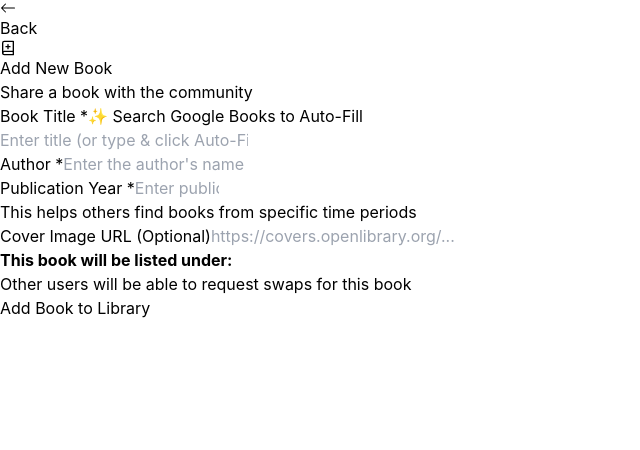
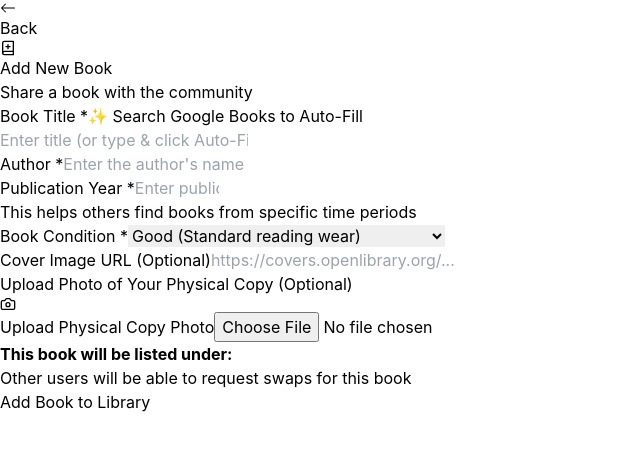
Before and after one commit to michaeltsige/BookSwap, a React (Vite) app in the folder frontend/: page /books/create in a window 1280 px wide. Shown: the top 450 px of the page, without its empty margins (0-640 px from the left). Built offline with nearby package versions, Linux system fonts and the light colour scheme; a web font is replaced by a local one.

Commit message:
feat: added Cloudinary condition photo upload and Book Condition badges to UI

```diff
--- a/frontend/src/components/home/booksPage/BookModal.jsx
+++ b/frontend/src/components/home/booksPage/BookModal.jsx
@@ -54,9 +54,14 @@ const BookModal = ({ book, onClose }) => {
               <img src={book.coverUrl} alt={book.title} className="h-64 object-contain shadow-sm" />
             </div>
           )}
-          {/* Year Badge */}
-          <div className="inline-block bg-gradient-to-r from-indigo-500 to-purple-600 text-white px-4 py-2 rounded-lg font-semibold mb-6">
-            Published: {book.publishYear}
+          {/* Year & Condition Badges */}
+          <div className="flex flex-wrap items-center gap-3 mb-6">
+            <div className="inline-block bg-gradient-to-r from-indigo-500 to-purple-600 text-white px-4 py-2 rounded-lg font-semibold">
+              Published: {book.publishYear}
+            </div>
+            <div className="inline-block bg-indigo-50 text-indigo-700 border border-indigo-200 px-4 py-2 rounded-lg font-semibold">
+              Condition: {book.condition || 'Good'}
+            </div>
           </div>
 
           {/* Book Info */}
@@ -85,6 +90,17 @@ const BookModal = ({ book, onClose }) => {
               </p>
             </div>
 
+            {book.conditionPhoto && (
+              <div className="p-4 bg-white rounded-lg border border-gray-200 text-center">
+                <p className="text-xs font-semibold text-gray-500 uppercase tracking-wider mb-3">
+                  Owner's Photo of Physical Copy
+                </p>
+                <div className="rounded-lg overflow-hidden max-h-56 flex justify-center bg-gray-50 p-2">
+                  <img src={book.conditionPhoto} alt="Physical copy condition" className="h-56 object-contain shadow-sm" />
+                </div>
+              </div>
+            )}
+
             <div className="p-4 bg-gray-50 rounded-lg">
               <p className="text-sm text-gray-700">
                 <strong>Owner:</strong> <span className="font-semibold text-gray-900">{book.ownerUsername}</span>
--- a/frontend/src/components/home/booksPage/BookSingleCard.jsx
+++ b/frontend/src/components/home/booksPage/BookSingleCard.jsx
@@ -112,6 +112,13 @@ const BookSingleCard = ({ book, userBooks }) => {
             <p className="text-gray-600 text-sm">{book.author}</p>
           </div>
 
+          {/* Condition Badge */}
+          <div className="mb-3">
+            <span className="inline-flex items-center px-2 py-0.5 rounded text-xs font-semibold bg-indigo-50 text-indigo-700 border border-indigo-100">
+              Condition: {book.condition || 'Good'}
+            </span>
+          </div>
+
           {/* Owner */}
           <div className="mb-4">
             <span className="text-xs font-medium text-gray-500">Owner:</span>
--- a/frontend/src/components/home/booksPage/UserBookSingleCard.jsx
+++ b/frontend/src/components/home/booksPage/UserBookSingleCard.jsx
@@ -54,8 +54,11 @@ const UserBookSingleCard = ({ book }) => {
             <p className="text-gray-600 text-sm">{book.author}</p>
           </div>
 
-          {/* Status */}
-          <div className="mb-4">
+          {/* Condition & Status */}
+          <div className="flex items-center gap-2 mb-4">
+            <span className="inline-flex items-center px-2 py-0.5 rounded text-xs font-semibold bg-gray-100 text-gray-700">
+              {book.condition || 'Good'}
+            </span>
             <span className="inline-flex items-center px-2.5 py-0.5 rounded-full text-xs font-medium bg-green-100 text-green-800">
               Your Book
             </span>
--- a/frontend/src/pages/CreateBooks.jsx
+++ b/frontend/src/pages/CreateBooks.jsx
@@ -5,14 +5,17 @@ import axios from 'axios';
 import { useNavigate } from 'react-router-dom';
 import { useSnackbar } from 'notistack';
 import { UserContext } from '../context/UserContext';
-import { LuBookPlus } from 'react-icons/lu';
+import { LuBookPlus, LuCamera } from 'react-icons/lu';
 
 const CreateBooks = () => {
   const [title, setTitle] = useState('');
   const [author, setAuthor] = useState('');
   const [publishYear, setPublishYear] = useState('');
   const [coverUrl, setCoverUrl] = useState('');
+  const [condition, setCondition] = useState('Good');
+  const [conditionPhoto, setConditionPhoto] = useState('');
   const [searching, setSearching] = useState(false);
+  const [uploadingPhoto, setUploadingPhoto] = useState(false);
   const [loading, setLoading] = useState(false);
   const navigate = useNavigate();
   const { enqueueSnackbar } = useSnackbar();
@@ -49,6 +52,38 @@ const CreateBooks = () => {
     }
   };
 
+  const handlePhotoUpload = async (e) => {
+    const file = e.target.files?.[0];
+    if (!file) return;
+
+    const cloudName = import.meta.env.VITE_CLOUDINARY_CLOUD_NAME;
+    const uploadPreset = import.meta.env.VITE_CLOUDINARY_UPLOAD_PRESET || 'bookswap_preset';
+
+    if (!cloudName) {
+      enqueueSnackbar('Cloudinary cloud name missing in Vercel .env settings', { variant: 'error' });
+      return;
+    }
+
+    const formData = new FormData();
+    formData.append('file', file);
+    formData.append('upload_preset', uploadPreset);
+
+    setUploadingPhoto(true);
+    try {
+      const res = await axios.post(
+        `https://api.cloudinary.com/v1_1/${cloudName}/image/upload`,
+        formData
+      );
+      setConditionPhoto(res.data.secure_url);
+      enqueueSnackbar('Physical book photo uploaded successfully! 📷', { variant: 'success' });
+    } catch (err) {
+      console.error('Photo upload failed:', err);
+      enqueueSnackbar('Failed to upload condition photo (check unsigned preset)', { variant: 'error' });
+    } finally {
+      setUploadingPhoto(false);
+    }
+  };
+
   const handleSaveBook = (e) => {
     e.preventDefault();
 
@@ -64,6 +99,8 @@ const CreateBooks = () => {
       publishYear,
       ownerUsername,
       coverUrl,
+      condition,
+      conditionPhoto,
     };
 
     setLoading(true);
@@ -165,6 +202,24 @@ const CreateBooks = () => {
               </p>
             </div>
 
+            {/* Condition Dropdown */}
+            <div>
+              <label htmlFor="condition" className="form-label">
+                Book Condition *
+              </label>
+              <select
+                id="condition"
+                value={condition}
+                onChange={(e) => setCondition(e.target.value)}
+                className="form-input bg-white"
+              >
+                <option value="Like New">Like New (No visible wear or markings)</option>
+                <option value="Very Good">Very Good (Minimal wear, clean pages)</option>
+                <option value="Good">Good (Standard reading wear)</option>
+                <option value="Acceptable">Acceptable (Visible wear/notes)</option>
+              </select>
+            </div>
+
             {/* Cover URL Field */}
             <div>
               <label htmlFor="coverUrl" className="form-label">
@@ -185,6 +240,40 @@ const CreateBooks = () => {
               )}
             </div>
 
+            {/* Upload Physical Copy Photo (Cloudinary) */}
+            <div>
+              <label className="form-label">
+                Upload Photo of Your Physical Copy (Optional)
+              </label>
+              <div className="flex flex-wrap items-center gap-4">
+                <label className="cursor-pointer inline-flex items-center gap-2 px-4 py-2 bg-indigo-50 hover:bg-indigo-100 text-indigo-700 rounded-lg text-sm font-semibold transition-colors border border-indigo-200 shadow-sm">
+                  <LuCamera className="text-lg" />
+                  <span>{uploadingPhoto ? 'Uploading to Cloudinary...' : 'Upload Physical Copy Photo'}</span>
+                  <input
+                    type="file"
+                    accept="image/*"
+                    onChange={handlePhotoUpload}
+                    disabled={uploadingPhoto}
+                    className="hidden"
+                  />
+                </label>
+                {conditionPhoto && (
+                  <button
+                    type="button"
+                    onClick={() => setConditionPhoto('')}
+                    className="text-xs text-red-600 hover:text-red-800 underline font-medium"
+                  >
+                    Remove Photo
+                  </button>
+                )}
+              </div>
+              {conditionPhoto && (
+                <div className="mt-3 h-40 flex justify-center bg-gray-50 rounded-lg border border-gray-200 p-2">
+                  <img src={conditionPhoto} alt="Physical copy condition" className="h-full object-contain shadow-sm" />
+                </div>
+              )}
+            </div>
+
             {/* Owner Info */}
             <div className="p-4 bg-indigo-50 rounded-lg border border-indigo-100">
               <p className="text-sm text-indigo-700">
@@ -198,7 +287,7 @@ const CreateBooks = () => {
             {/* Submit Button */}
             <button
               type="submit"
-              disabled={loading}
+              disabled={loading || uploadingPhoto}
               className="w-full bg-gradient-to-r from-indigo-600 to-purple-600 text-white font-semibold py-3 px-6 rounded-xl shadow-lg hover:shadow-xl transform hover:-translate-y-0.5 transition-all duration-200 disabled:opacity-50 disabled:cursor-not-allowed disabled:transform-none"
             >
               Add Book to Library
```
